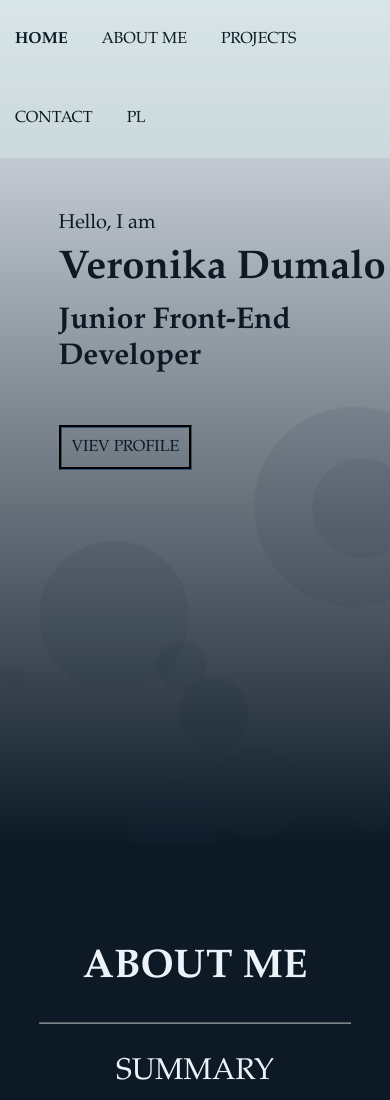
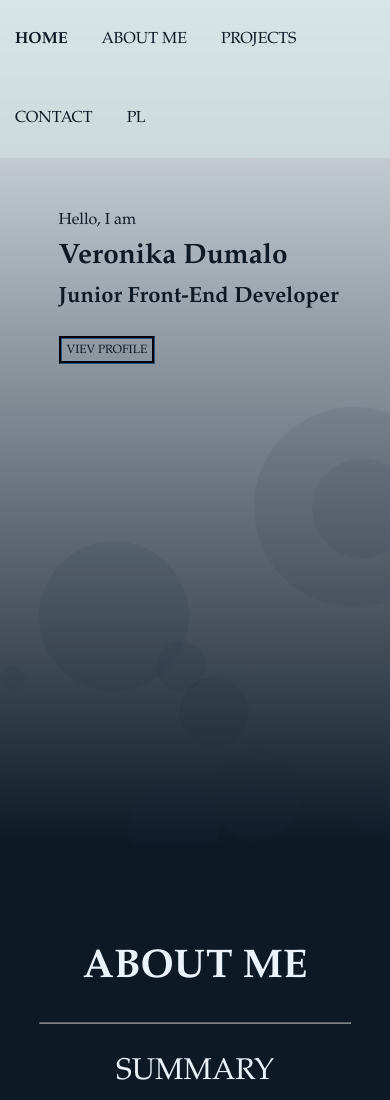
Before and after one commit to veronikadumalo/portfolio, a plain HTML site: page index.html in a window 390 px wide. Shown: the top 1100 px of the page. Drawn offline with nearby package versions, Linux system fonts and the light colour scheme.

Commit message:
make responsive home text

```diff
--- a/style.css
+++ b/style.css
@@ -59,7 +59,6 @@ nav a.active {
 }
 
 .home_text a{
-    position:absolute;
     color: #0d1a26;
     text-decoration:none;
     border:groove;
@@ -559,6 +558,19 @@ hr{
     .last_text {
         font-size: 10px;
     }
+    .home_text p{
+        font-size:16px;
+    }
+    .home_text h1{
+        font-size:28px;
+    }
+    .home_text h2 {
+        font-size: 22px;
+        margin-bottom: 30px;
+    }
+    .home_text a{
 
-
+        font-size:12px;
+        padding:5px;
+    }
  }
```
